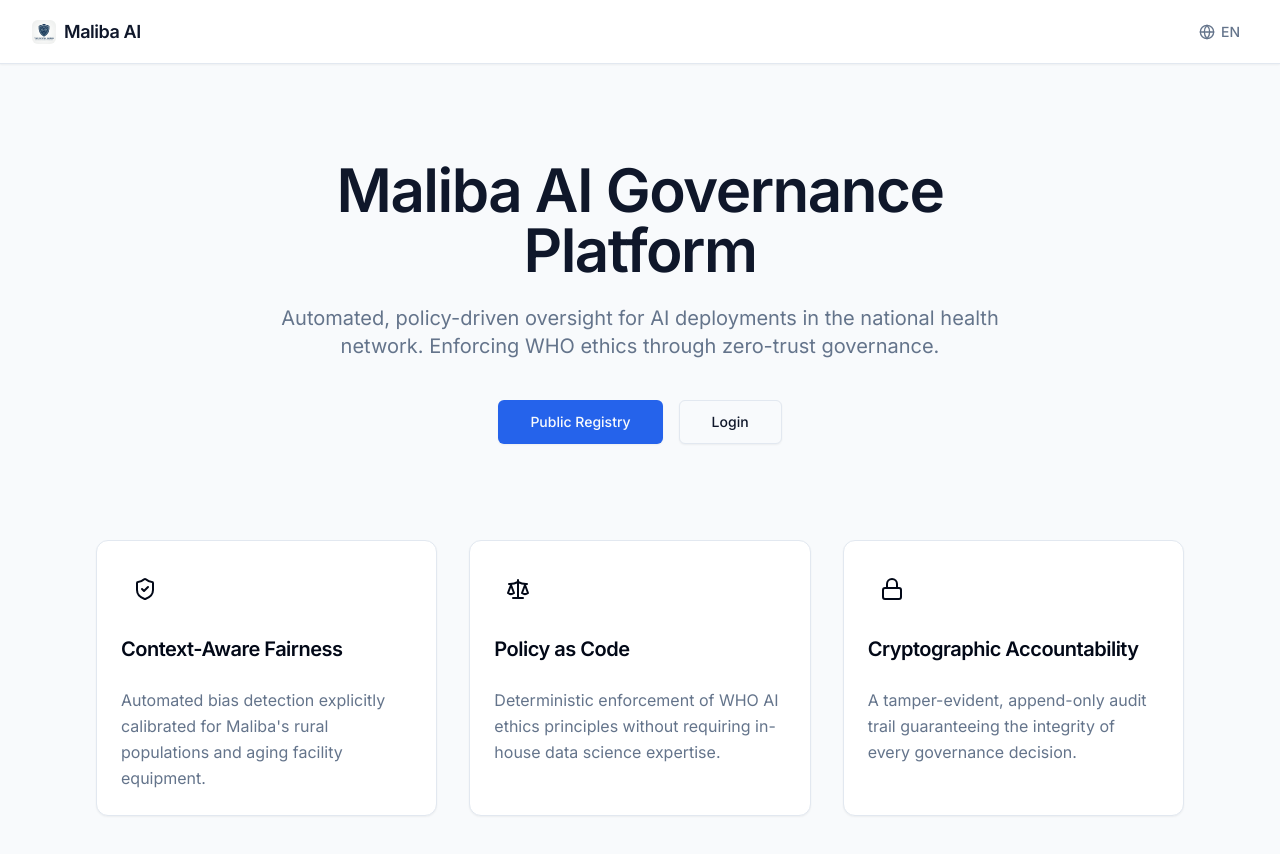
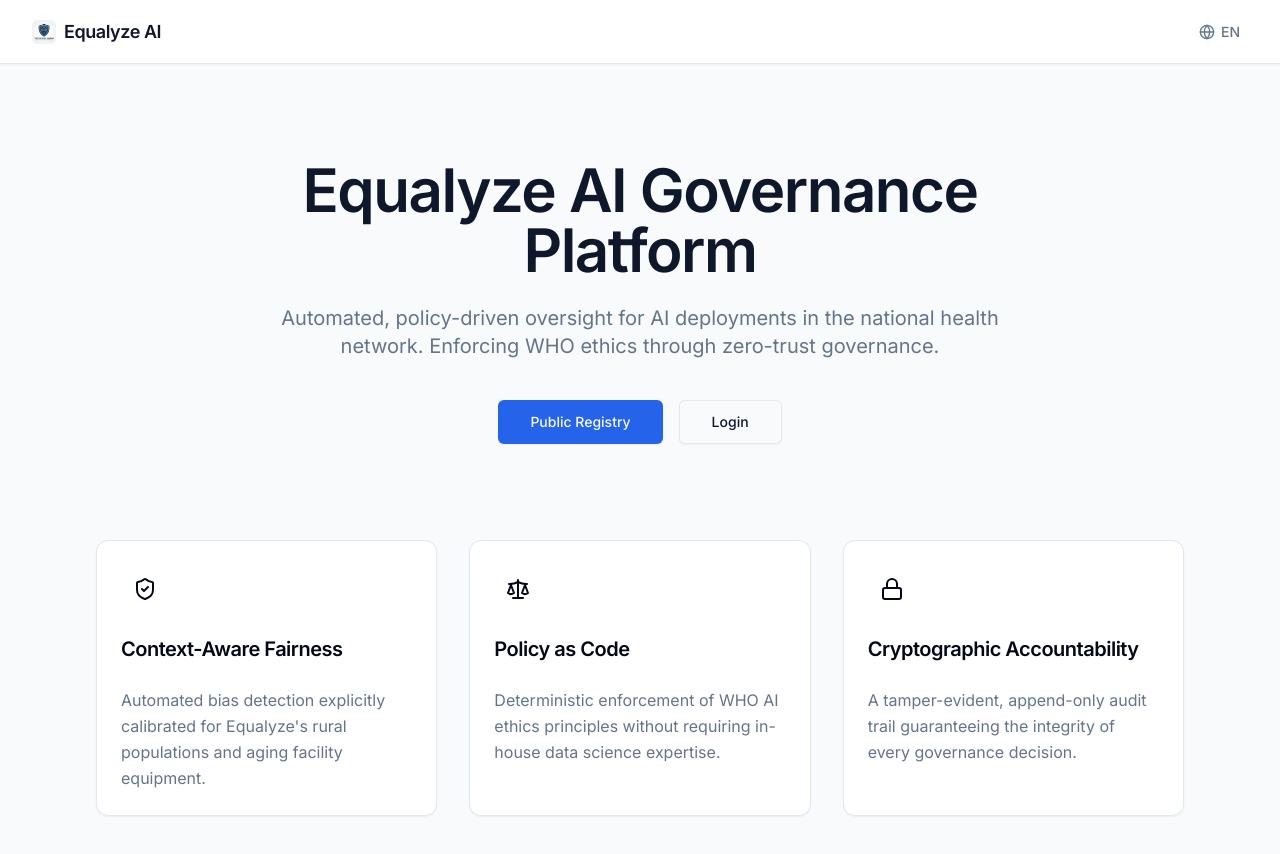
Before and after one commit to Havishh-k/Magp-Togaf, a React (Vite) app in the folder frontend/: page / in a window 1280 px wide. Shown: the top 854 px of the page. Built offline with nearby package versions, Linux system fonts and the light colour scheme; no server answers.

Commit message:
Rename Maliba AI to Equalyze across the platform

```diff
--- a/frontend/index.html
+++ b/frontend/index.html
@@ -12,7 +12,7 @@
     <link rel="preconnect" href="https://fonts.gstatic.com" crossorigin>
     <link href="https://fonts.googleapis.com/css2?family=Inter:wght@400;500;600&display=swap" rel="stylesheet">
     <meta name="description" content="Automated, policy-driven oversight for AI deployments in the national health network. Enforcing WHO ethics through zero-trust governance." />
-    <title>Maliba AI Governance Platform</title>
+    <title>Equalyze AI Governance Platform</title>
   </head>
   <body>
     <div id="root"></div>
--- a/frontend/src/components/Layout.jsx
+++ b/frontend/src/components/Layout.jsx
@@ -34,12 +34,12 @@ export default function Layout() {
         <div className="h-16 flex items-center justify-between px-4 border-b border-primary-800">
           {sidebarOpen && (
             <div className="flex items-center gap-2 overflow-hidden whitespace-nowrap animate-in fade-in">
-              <img src="/apple-touch-icon.png" alt="Maliba Logo" className="w-6 h-6 shrink-0" />
-              <span className="font-bold tracking-tight text-white">Maliba AI</span>
+              <img src="/apple-touch-icon.png" alt="Equalyze Logo" className="w-6 h-6 shrink-0" />
+              <span className="font-bold tracking-tight text-white">Equalyze AI</span>
             </div>
           )}
           {!sidebarOpen && (
-            <img src="/apple-touch-icon.png" alt="Maliba Logo" className="w-6 h-6 mx-auto shrink-0" />
+            <img src="/apple-touch-icon.png" alt="Equalyze Logo" className="w-6 h-6 mx-auto shrink-0" />
           )}
         </div>
 
--- a/frontend/src/components/layout/Sidebar.jsx
+++ b/frontend/src/components/layout/Sidebar.jsx
@@ -31,7 +31,7 @@ export default function Sidebar({ sidebarOpen, setSidebarOpen }) {
         {(sidebarOpen || window.innerWidth < 768) ? (
           <div className="flex items-center gap-2 overflow-hidden whitespace-nowrap animate-in fade-in flex-1">
             <Shield className="w-6 h-6 shrink-0" />
-            <span className="font-bold tracking-tight">Maliba AI</span>
+            <span className="font-bold tracking-tight">Equalyze AI</span>
           </div>
         ) : (
           <Shield className="w-6 h-6 mx-auto shrink-0" />
--- a/frontend/src/locales/en.json
+++ b/frontend/src/locales/en.json
@@ -17,12 +17,12 @@
     "currentView": "CURRENT VIEW:"
   },
   "landing": {
-    "heroHeadline": "Maliba AI Governance Platform",
+    "heroHeadline": "Equalyze AI Governance Platform",
     "heroSubheadline": "Automated, policy-driven oversight for AI deployments in the national health network. Enforcing WHO ethics through zero-trust governance.",
     "ctaMinistry": "Login",
     "ctaVendor": "Vendor Submission Portal",
     "card1Title": "Context-Aware Fairness",
-    "card1Desc": "Automated bias detection explicitly calibrated for Maliba's rural populations and aging facility equipment.",
+    "card1Desc": "Automated bias detection explicitly calibrated for Equalyze's rural populations and aging facility equipment.",
     "card2Title": "Policy as Code",
     "card2Desc": "Deterministic enforcement of WHO AI ethics principles without requiring in-house data science expertise.",
     "card3Title": "Cryptographic Accountability",
--- a/frontend/src/locales/fr.json
+++ b/frontend/src/locales/fr.json
@@ -17,12 +17,12 @@
     "currentView": "VUE ACTUELLE :"
   },
   "landing": {
-    "heroHeadline": "Plateforme de Gouvernance de l'IA Maliba",
+    "heroHeadline": "Plateforme de Gouvernance de l'IA Equalyze",
     "heroSubheadline": "Surveillance automatisée et basée sur des politiques pour les déploiements d'IA dans le réseau national de santé. Application de l'éthique de l'OMS grâce à une gouvernance zéro-confiance.",
     "ctaMinistry": "Connexion",
     "ctaVendor": "Portail de Soumission des Fournisseurs",
     "card1Title": "Équité Sensible au Contexte",
-    "card1Desc": "Détection automatisée des biais explicitement calibrée pour les populations rurales du Maliba et l'équipement vieillissant des installations.",
+    "card1Desc": "Détection automatisée des biais explicitement calibrée pour les populations rurales d'Equalyze et l'équipement vieillissant des installations.",
     "card2Title": "Politique en tant que Code",
     "card2Desc": "Application déterministe des principes d'éthique de l'IA de l'OMS sans nécessiter d'expertise interne en science des données.",
     "card3Title": "Responsabilité Cryptographique",
--- a/frontend/src/pages/LandingPage.jsx
+++ b/frontend/src/pages/LandingPage.jsx
@@ -18,8 +18,8 @@ export default function LandingPage() {
       {/* Global Header */}
       <header className="h-16 bg-white border-b border-slate-200 sticky top-0 z-10 flex items-center justify-between px-4 sm:px-6 lg:px-8 shadow-sm">
         <div className="flex items-center gap-2">
-          <img src="/apple-touch-icon.png" alt="Maliba Logo" className="w-6 h-6 shrink-0 rounded-md" />
-          <span className="font-bold tracking-tight text-slate-900 text-lg">Maliba AI</span>
+          <img src="/apple-touch-icon.png" alt="Equalyze Logo" className="w-6 h-6 shrink-0 rounded-md" />
+          <span className="font-bold tracking-tight text-slate-900 text-lg">Equalyze AI</span>
         </div>
         <button
           onClick={toggleLanguage}
@@ -36,7 +36,7 @@ export default function LandingPage() {
         {/* Hero Section */}
         <section className="w-full max-w-4xl mx-auto px-4 sm:px-6 lg:px-8 py-24 text-center">
           <h1 className="text-4xl sm:text-5xl lg:text-6xl font-semibold text-slate-900 tracking-tight mb-6">
-            {t('landing.heroHeadline', "Maliba AI Governance Platform")}
+            {t('landing.heroHeadline', "Equalyze AI Governance Platform")}
           </h1>
           <p className="text-lg sm:text-xl text-slate-500 max-w-3xl mx-auto mb-10 leading-relaxed">
             {t('landing.heroSubheadline', "Automated, policy-driven oversight for AI deployments in the national health network. Enforcing WHO ethics through zero-trust governance.")}
@@ -73,7 +73,7 @@ export default function LandingPage() {
               </CardHeader>
               <CardContent>
                 <p className="text-slate-500 leading-relaxed">
-                  {t('landing.card1Desc', "Automated bias detection explicitly calibrated for Maliba's rural populations and aging facility equipment.")}
+                  {t('landing.card1Desc', "Automated bias detection explicitly calibrated for Equalyze's rural populations and aging facility equipment.")}
                 </p>
               </CardContent>
             </Card>
--- a/frontend/src/pages/Login.jsx
+++ b/frontend/src/pages/Login.jsx
@@ -43,10 +43,10 @@ export default function Login() {
       <Card className="max-w-md w-full shadow-lg border-border">
         <CardHeader className="flex flex-col items-center space-y-2 text-center pb-6">
           <div className="w-12 h-12 bg-primary/10 text-primary rounded-full flex items-center justify-center mb-2">
-            <img src="/apple-touch-icon.png" alt="Maliba Logo" className="w-8 h-8 rounded-lg" />
+            <img src="/apple-touch-icon.png" alt="Equalyze Logo" className="w-8 h-8 rounded-lg" />
           </div>
           <CardTitle className="text-2xl font-bold">Sign In</CardTitle>
-          <CardDescription>Maliba AI Governance Platform</CardDescription>
+          <CardDescription>Equalyze AI Governance Platform</CardDescription>
         </CardHeader>
 
         <CardContent>
--- a/frontend/src/pages/PublicRegistry.jsx
+++ b/frontend/src/pages/PublicRegistry.jsx
@@ -78,7 +78,7 @@ const PrintableModelCard = React.forwardRef(({ sys }, ref) => {
 
       {/* Footer */}
       <div className="mt-12 pt-6 border-t border-slate-200 text-center text-sm text-slate-500">
-        Generated by Maliba AI Governance Platform • Verification ID: {sys.id.split('-')[0].toUpperCase()}
+        Generated by Equalyze AI Governance Platform • Verification ID: {sys.id.split('-')[0].toUpperCase()}
       </div>
     </div>
   );
@@ -135,8 +135,8 @@ export default function PublicRegistry() {
     <div className="min-h-screen bg-slate-50 dark:bg-slate-950 text-slate-900 dark:text-slate-100 font-sans flex flex-col">
       <header className="h-16 bg-white dark:bg-slate-900 border-b border-slate-200 dark:border-slate-800 sticky top-0 z-10 flex items-center px-4 sm:px-6 lg:px-8 shadow-sm">
         <div className="flex items-center gap-2 flex-1">
-          <img src="/apple-touch-icon.png" alt="Maliba Logo" className="w-6 h-6 shrink-0 rounded-md" />
-          <span className="font-bold tracking-tight text-slate-900 dark:text-white text-lg">Maliba Public Registry</span>
+          <img src="/apple-touch-icon.png" alt="Equalyze Logo" className="w-6 h-6 shrink-0 rounded-md" />
+          <span className="font-bold tracking-tight text-slate-900 dark:text-white text-lg">Equalyze Public Registry</span>
         </div>
         <Button variant="ghost" onClick={() => navigate('/')} className="gap-2">
           <ArrowLeft className="w-4 h-4" /> Back to Home
--- a/frontend/src/pages/Register.jsx
+++ b/frontend/src/pages/Register.jsx
@@ -50,10 +50,10 @@ export default function Register() {
       <Card className="max-w-md w-full shadow-lg border-border">
         <CardHeader className="flex flex-col items-center space-y-2 text-center pb-6">
           <div className="w-12 h-12 bg-primary/10 text-primary rounded-full flex items-center justify-center mb-2">
-            <img src="/apple-touch-icon.png" alt="Maliba Logo" className="w-8 h-8 rounded-lg" />
+            <img src="/apple-touch-icon.png" alt="Equalyze Logo" className="w-8 h-8 rounded-lg" />
           </div>
           <CardTitle className="text-2xl font-bold">Register Vendor</CardTitle>
-          <CardDescription>Join the Maliba AI Governance Platform</CardDescription>
+          <CardDescription>Join the Equalyze AI Governance Platform</CardDescription>
         </CardHeader>
 
         <CardContent>
--- a/frontend/src/pages/Settings.jsx
+++ b/frontend/src/pages/Settings.jsx
@@ -157,7 +157,7 @@ export default function Settings() {
           <Card>
             <CardHeader>
               <CardTitle>System Preferences</CardTitle>
-              <CardDescription>Customize how the Maliba AI Governance Platform looks and behaves for you.</CardDescription>
+              <CardDescription>Customize how the Equalyze AI Governance Platform looks and behaves for you.</CardDescription>
             </CardHeader>
             <CardContent>
               <div className="space-y-6 max-w-md">
```
Also changed, not shown: 2 other files (tests, documents, lock files or other folders).
